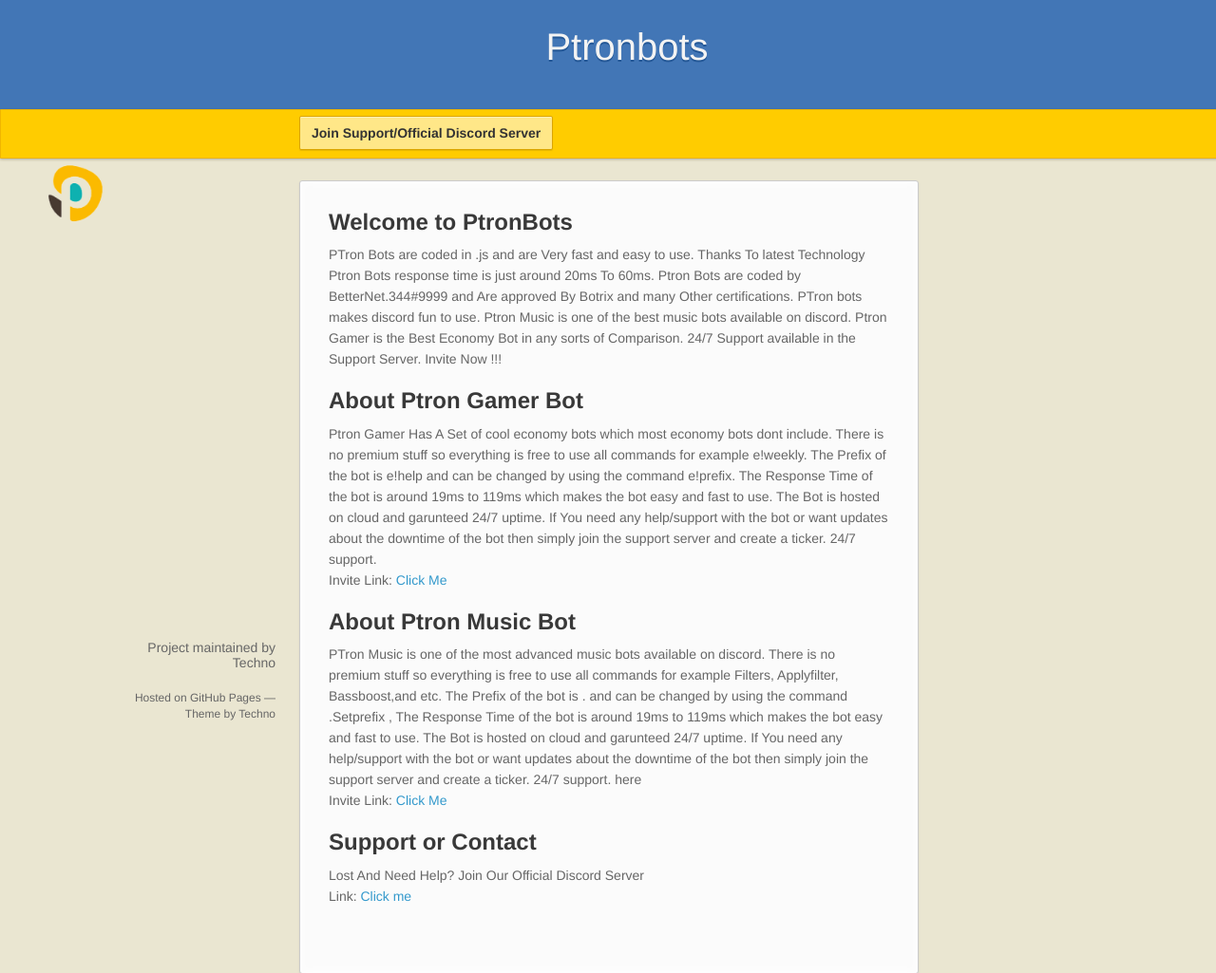
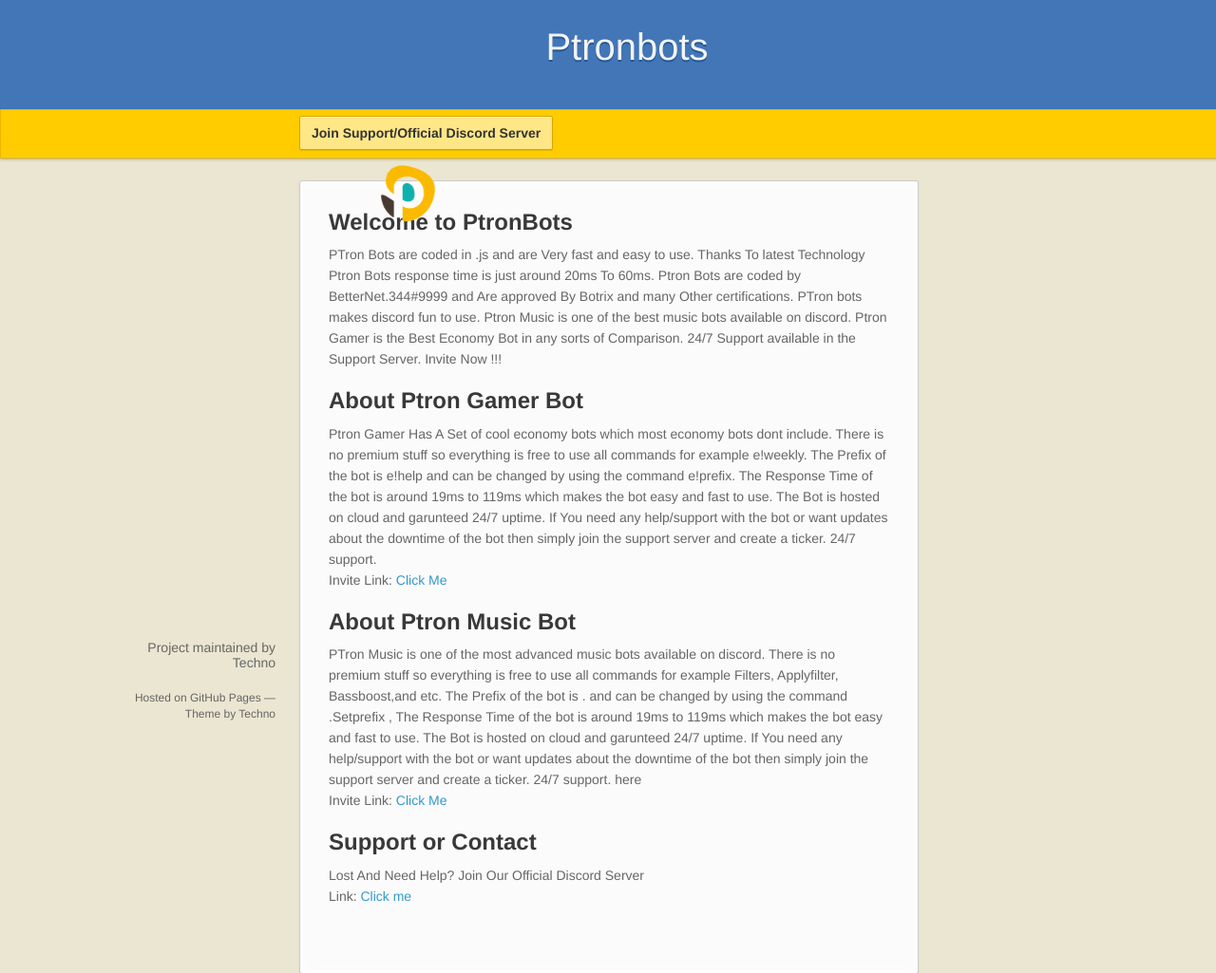
Before and after one commit to ptronbotsupport/ptronbotsupport.github.io, a plain HTML site: page index.html in a window 1280 px wide. Shown: the top 1025 px of the page at 95% size. Drawn offline with Linux system fonts and the light colour scheme; a web font is replaced by a local one.

Commit message:
Update index.html

```diff
--- a/index.html
+++ b/index.html
@@ -34,7 +34,7 @@
     #logo {
       position: fixed;
       bottom: 540px;
-      right: 1150px;
+      right: 800px;
     }
 
     #banner {
```
